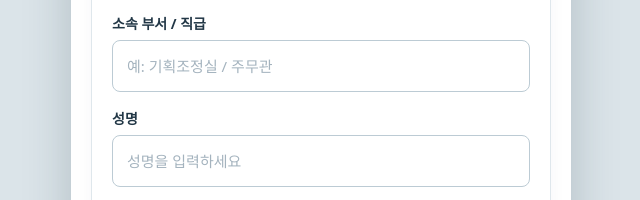
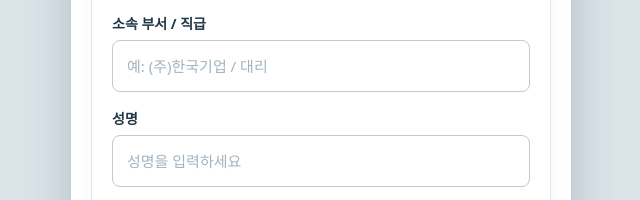
Before and after one commit to careerin/privacy_dalseo, a plain HTML site: page index.html in a window 1280 px wide. Shown: the part 442-642 px from the top of the page, 319-959 px from the left. Drawn offline with Linux system fonts and the light colour scheme.

Commit message:
Update index.html

```diff
--- a/index.html
+++ b/index.html
@@ -444,7 +444,7 @@
           </div>
 
           <label class="label" for="u_dept">소속 부서 / 직급</label>
-          <input id="u_dept" class="inp" placeholder="예: 기획조정실 / 주무관" autocomplete="off">
+          <input id="u_dept" class="inp" placeholder="예: (주)한국기업 / 대리" autocomplete="off">
 
           <label class="label" for="u_name">성명</label>
           <input id="u_name" class="inp" placeholder="성명을 입력하세요" autocomplete="name">
```
